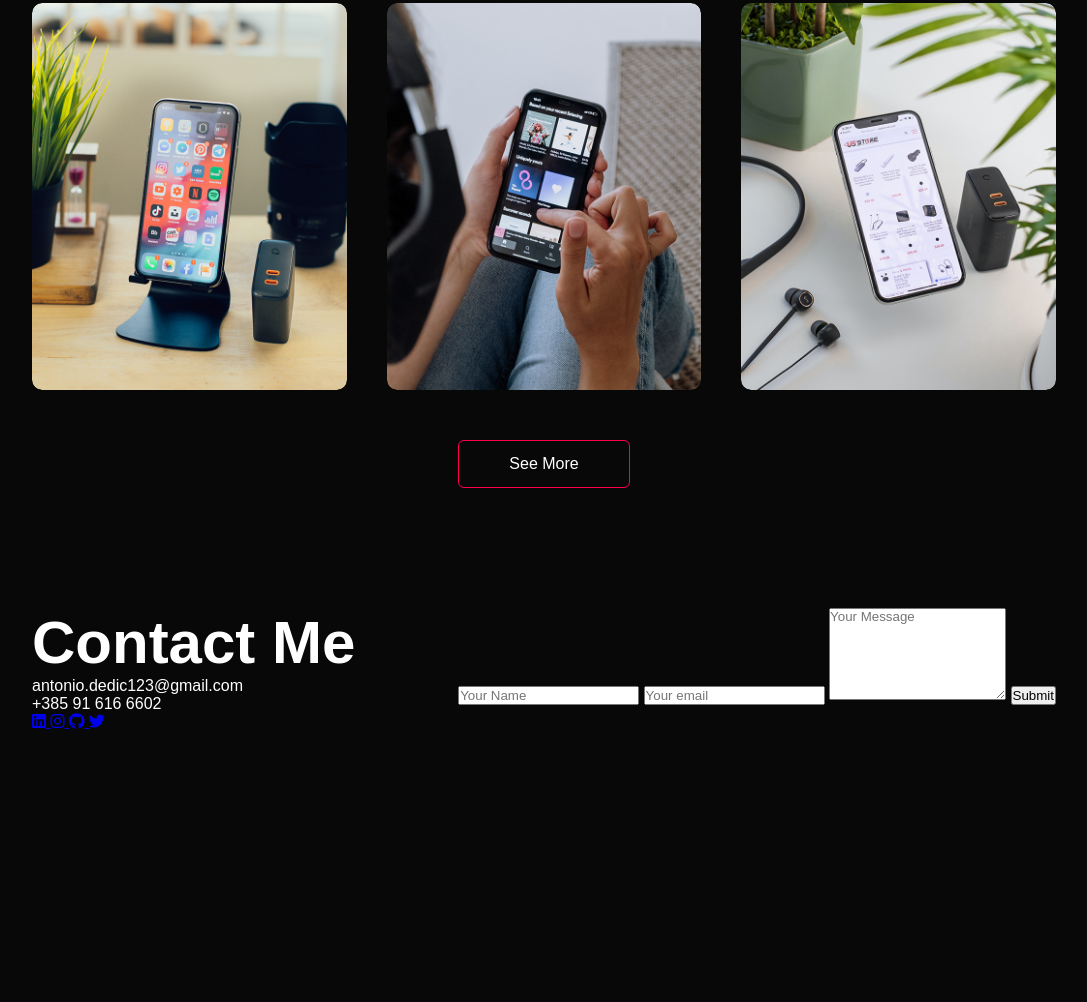
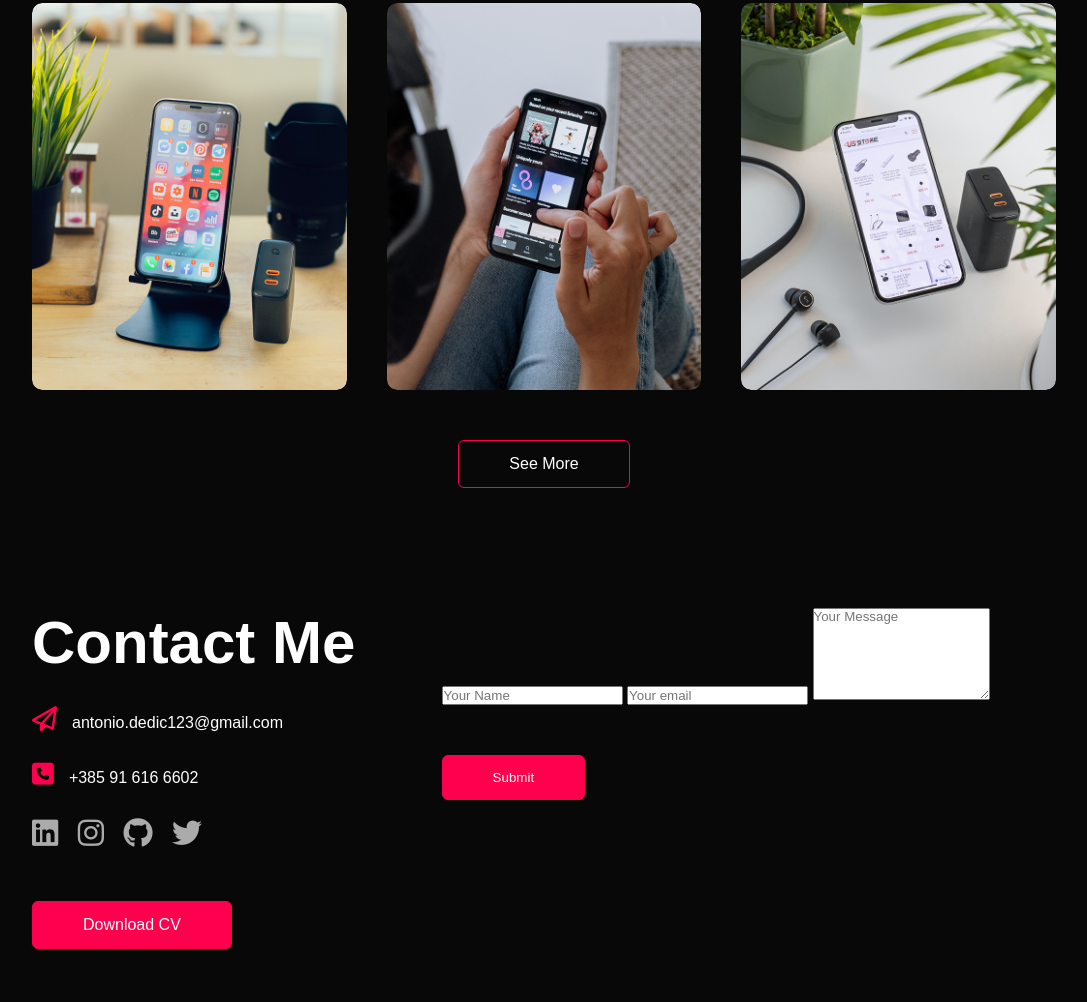
Before and after one commit to AntixD/Antonio-Portofolio-website, a plain HTML site: page index.html in a window 1280 px wide. Shown: the part 2128-3130 px from the top of the page, without its empty margins (96-1183 px from the left). Before the commit the page ends 2869 px from the top, so only its background shows below. Drawn offline with Linux system fonts and the light colour scheme.

Commit message:
my contact info
finished html and css for my contact info and also made my cv downloadable
now working on a submit a massage section

```diff
--- a/index.html
+++ b/index.html
@@ -189,8 +189,11 @@
         <div class="row">
           <div class="contact-left">
             <h1 class="sub-title">Contact Me</h1>
-            <p>antonio.dedic123@gmail.com</p>
-            <p>+385 91 616 6602</p>
+            <p>
+              <i class="fa-regular fa-paper-plane"></i
+              >antonio.dedic123@gmail.com
+            </p>
+            <p><i class="fa-solid fa-square-phone"></i>+385 91 616 6602</p>
             <div class="social-icons">
               <a
                 href="https://www.linkedin.com/in/antonio-dedi%C4%87-a3a83a251/"
@@ -207,6 +210,12 @@
                 <i class="fa-brands fa-twitter"></i>
               </a>
             </div>
+            <a
+              href="images/Resume_Antonio_Dedic_frontend.pdf"
+              download
+              class="btn btn2"
+              >Download CV</a
+            >
           </div>
           <div class="contact-right">
             <form>
@@ -217,7 +226,7 @@
                 rows="6"
                 placeholder="Your Message"
               ></textarea>
-              <button type="submit">Submit</button>
+              <button type="submit" class="btn btn2">Submit</button>
             </form>
           </div>
         </div>
--- a/style.css
+++ b/style.css
@@ -304,3 +304,47 @@ nav ul li a:hover::after {
 }
 
 /* PORTFOLIO SECTION END */
+
+
+/* CONTACT SECTION START */
+
+.contact-left {
+    flex-basis: 35%;
+}
+
+.contact-right {
+    flex-basis: 60%;
+}
+
+.contact-left p {
+    margin-top: 30px;
+}
+
+.contact-left p i {
+    color: #ff004f;
+    margin-right: 15px;
+    font-size: 25px;
+}
+
+.social-icons {
+    margin-top: 30px;
+}
+
+.social-icons a {
+    text-decoration: none;
+    font-size: 30px;
+    margin-right: 15px;
+    color: #ababab;
+    display: inline-block;
+    transition: transform 0.5s;
+}
+
+.social-icons a:hover {
+    color: #ff004f;
+    transform: translateY(-5px);
+}
+
+.btn.btn2 {
+    display: inline-block;
+    background: #ff004f;
+}
```
Also changed, not shown: 1 other file.
